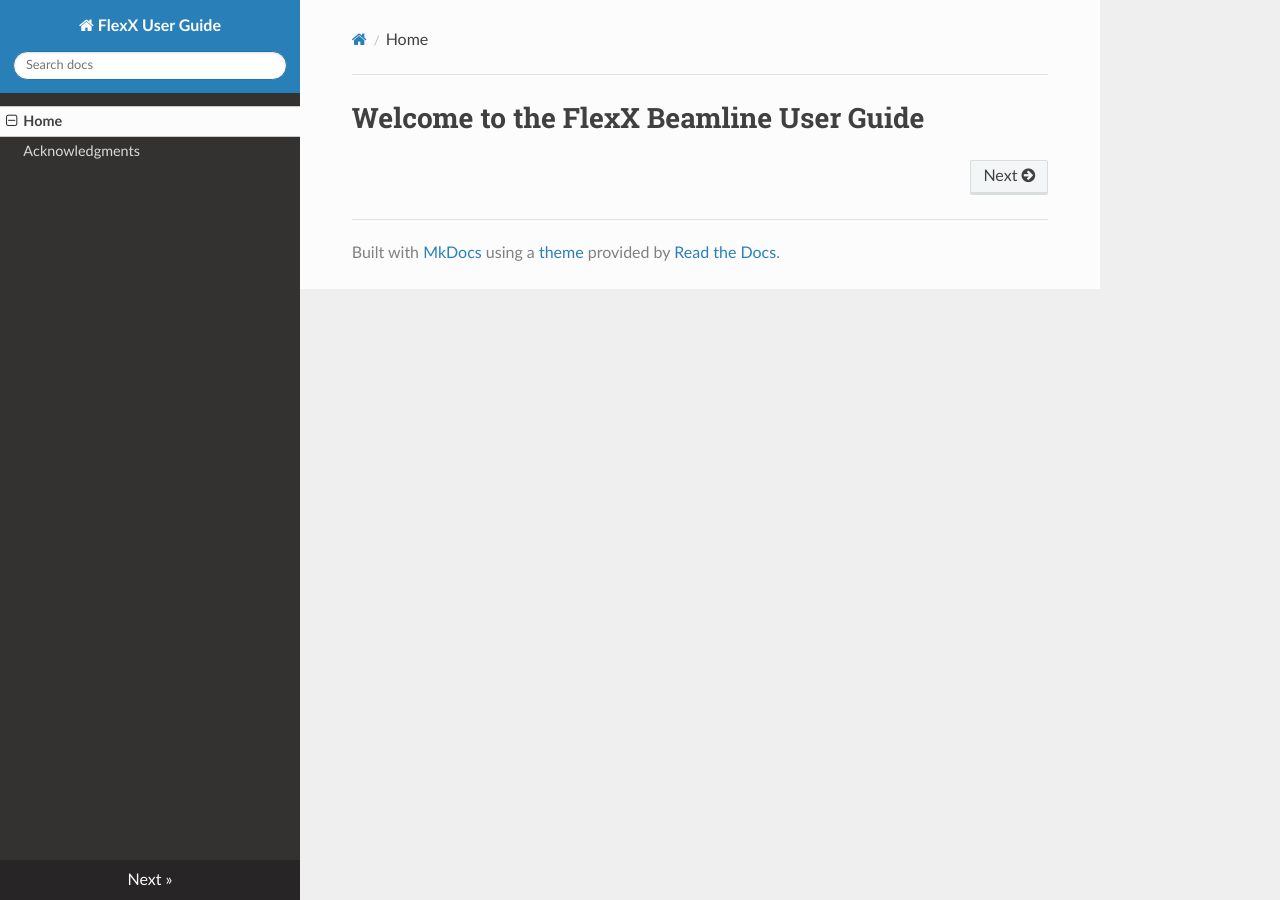
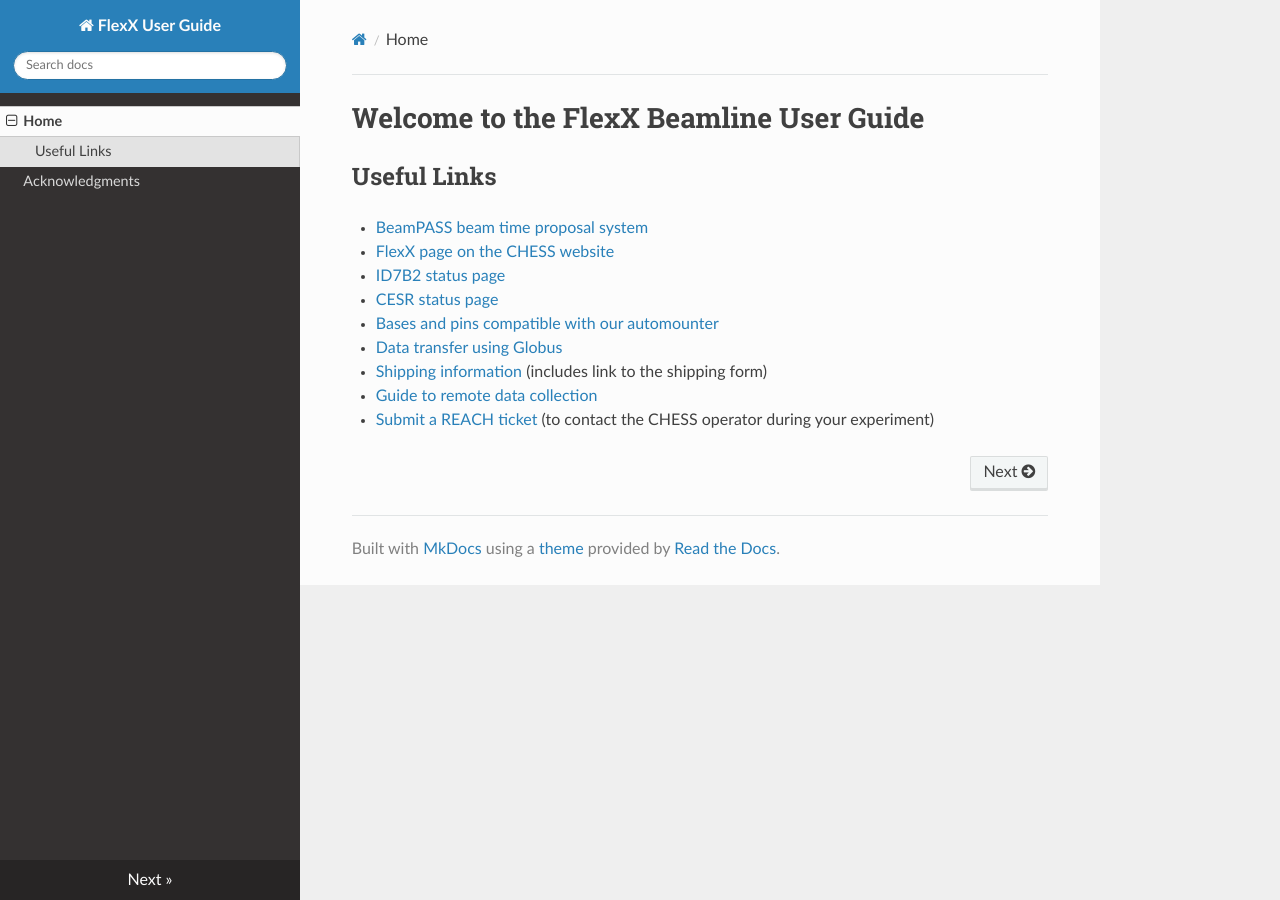
Before and after one commit to FlexXBeamline/user-guide, an MkDocs documentation site: the page built from docs/index.md, in a window 1280 px wide. Built offline with MkDocs 1.6.1, drawn with Linux system fonts in a browser that asks for light colours; nearby versions of some CDN libraries.

Commit message:
added useful links to main page

```diff
--- a/docs/index.md
+++ b/docs/index.md
@@ -1 +1,13 @@
 # Welcome to the FlexX Beamline User Guide
+
+## Useful Links
+
+- [BeamPASS beam time proposal system](https://webapps.chess.cornell.edu/beampass/)
+- [FlexX page on the CHESS website](https://www.chess.cornell.edu/macchess/mx/flexx_beamline)
+- [ID7B2 status page](http://new-status.chess.cornell.edu/id7b2)
+- [CESR status page](https://cesrwww.lepp.cornell.edu/docs/statpanel/fullscore_auto.html)
+- [Bases and pins compatible with our automounter](https://www.chess.cornell.edu/macchess/mx/automounter/am_pins)
+- [Data transfer using Globus](https://wiki.classe.cornell.edu/CHESS/CHESSUsersDataTransfer)
+- [Shipping information](https://www.chess.cornell.edu/users/shipping) (includes link to the shipping form)
+- [Guide to remote data collection](https://www.chess.cornell.edu/macchess/mx/mx_remote)
+- [Submit a REACH ticket](https://wiki.classe.cornell.edu/CHESS/Operations/CHESSUserHelp) (to contact the CHESS operator during your experiment)
```
